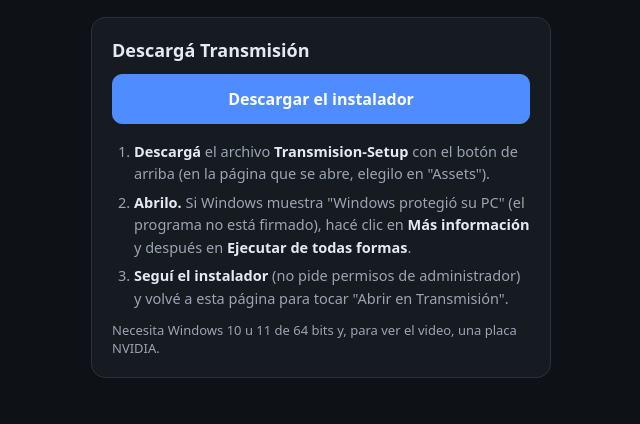
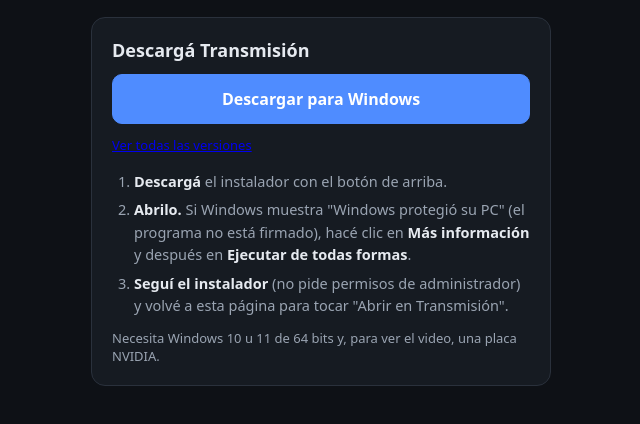
Before and after one commit to Frantejeda1993/transmision-releases, a plain HTML site: page index.html in a window 1280 px wide. Shown: the part 92-516 px from the top of the page, without its empty margins (319-959 px from the left). Drawn offline with Linux system fonts and the light colour scheme.

Commit message:
Botón de descarga directa del instalador
Co-Authored-By: Claude Fable 5.2 <noreply@anthropic.com>

```diff
--- a/index.html
+++ b/index.html
@@ -67,9 +67,10 @@
   <section class="card">
     <h2 id="dl-title">Descargá Transmisión</h2>
     <p class="label" id="no-app" hidden>¿No la tenés instalada?</p>
-    <a class="btn primary" id="download" rel="noopener">Descargar el instalador</a>
+    <a class="btn primary" id="download" rel="noopener" href="https://github.com/Frantejeda1993/transmision-releases/releases/latest/download/Transmision-Setup.exe">Descargar para Windows</a>
+    <p class="hint"><a id="all-versions" rel="noopener" href="https://github.com/Frantejeda1993/transmision-releases/releases/latest">Ver todas las versiones</a></p>
     <ol>
-      <li><b>Descargá</b> el archivo <b>Transmision-Setup</b> con el botón de arriba (en la página que se abre, elegilo en "Assets").</li>
+      <li><b>Descargá</b> el instalador con el botón de arriba.</li>
       <li><b>Abrilo.</b> Si Windows muestra "Windows protegió su PC" (el programa no está firmado), hacé clic en <b>Más información</b> y después en <b>Ejecutar de todas formas</b>.</li>
       <li><b>Seguí el instalador</b> (no pide permisos de administrador) y volvé a esta página para tocar "Abrir en Transmisión".</li>
     </ol>
@@ -82,7 +83,6 @@
   // Same alphabet as tx_proto::CODE_ALPHABET (no 0/O, 1/I/L).
   var ALPHABET = "ABCDEFGHJKMNPQRSTUVWXYZ23456789";
   var LENGTH = 6;
-  var RELEASES_URL = "https://github.com/Frantejeda1993/transmision-releases/releases/latest";
 
   function readCode() {
     var raw = decodeURIComponent((location.hash || "").slice(1));
@@ -114,7 +114,6 @@
     }
   }
 
-  document.getElementById("download").setAttribute("href", RELEASES_URL);
   window.addEventListener("hashchange", render);
   render();
 })();
```
